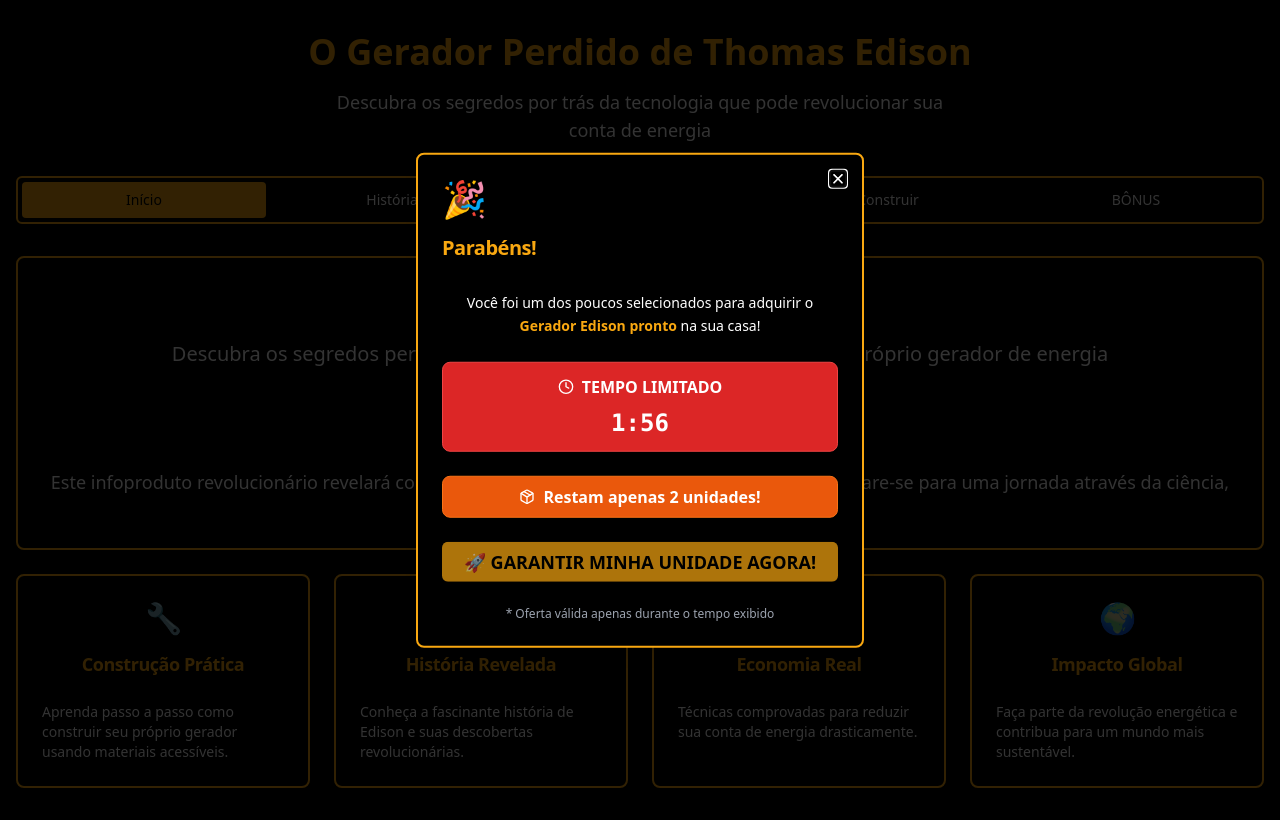
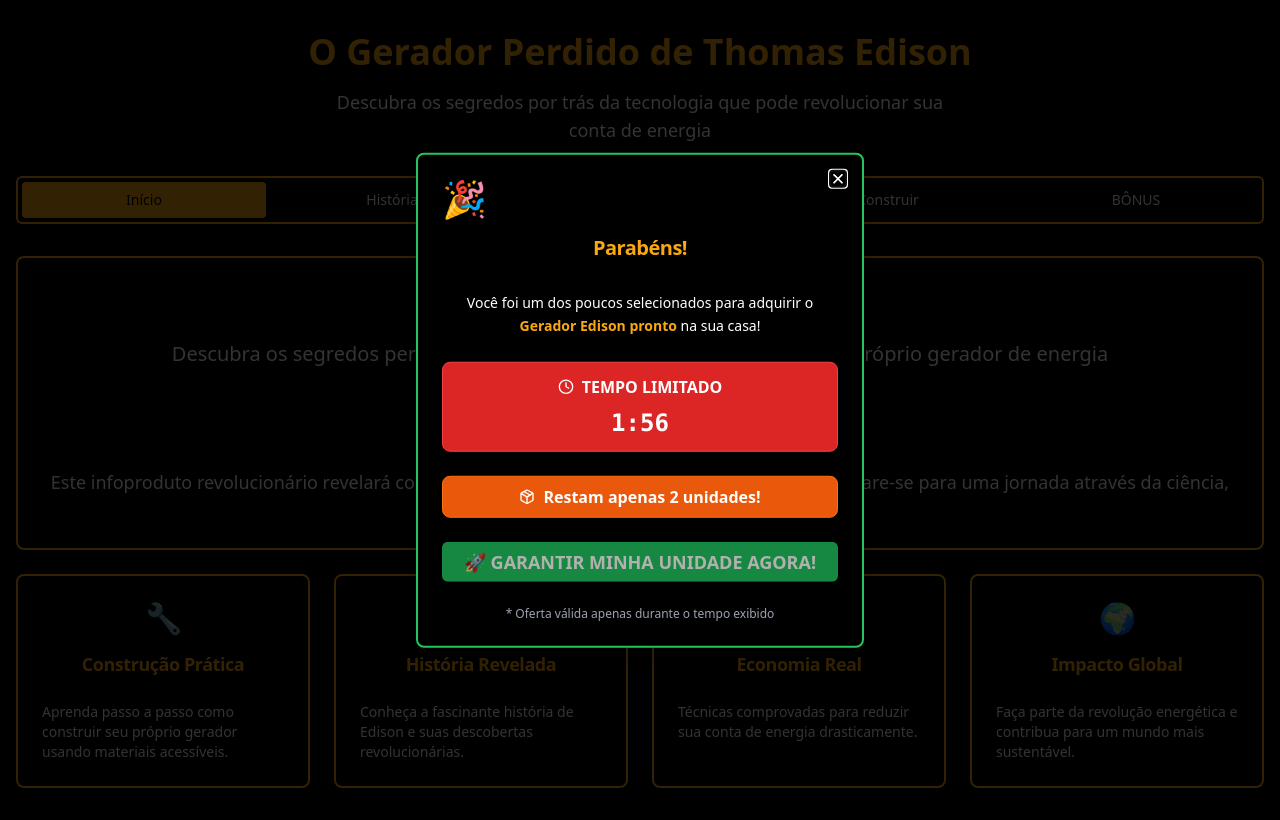
Before and after one commit to jppl3007/gerador-perdido-unlocked, a React (Vite) app: page / in a window 1280 px wide. Built offline with nearby package versions, Linux system fonts and the light colour scheme.

Commit message:
Refactor: Improve popup design
Center the "Parabéns!" text, change the popup border to green, and make the button green.

```diff
--- a/src/components/WelcomePopup.tsx
+++ b/src/components/WelcomePopup.tsx
@@ -47,17 +47,17 @@ const WelcomePopup = () => {
 
   return (
     <Dialog open={isOpen} onOpenChange={setIsOpen}>
-      <DialogContent className="max-w-md mx-auto bg-black border-2 border-[#f9a811] p-6 text-center">
+      <DialogContent className="max-w-md mx-auto bg-black border-2 border-green-500 p-6 text-center">
         <button
           onClick={() => setIsOpen(false)}
-          className="absolute right-4 top-4 text-white hover:text-[#f9a811] transition-colors"
+          className="absolute right-4 top-4 text-white hover:text-green-500 transition-colors"
         >
           <X className="h-4 w-4" />
         </button>
 
         <DialogHeader className="space-y-4">
           <div className="text-4xl">🎉</div>
-          <DialogTitle className="text-xl font-bold text-[#f9a811] leading-tight">
+          <DialogTitle className="text-xl font-bold text-[#f9a811] leading-tight text-center">
             Parabéns!
           </DialogTitle>
         </DialogHeader>
@@ -87,7 +87,7 @@ const WelcomePopup = () => {
 
           <Button
             onClick={handleRedirect}
-            className="w-full bg-[#f9a811] hover:bg-[#e09710] text-black font-bold py-3 text-lg animate-pulse"
+            className="w-full bg-green-500 hover:bg-green-600 text-white font-bold py-3 text-lg animate-pulse"
           >
             🚀 GARANTIR MINHA UNIDADE AGORA!
           </Button>
```
